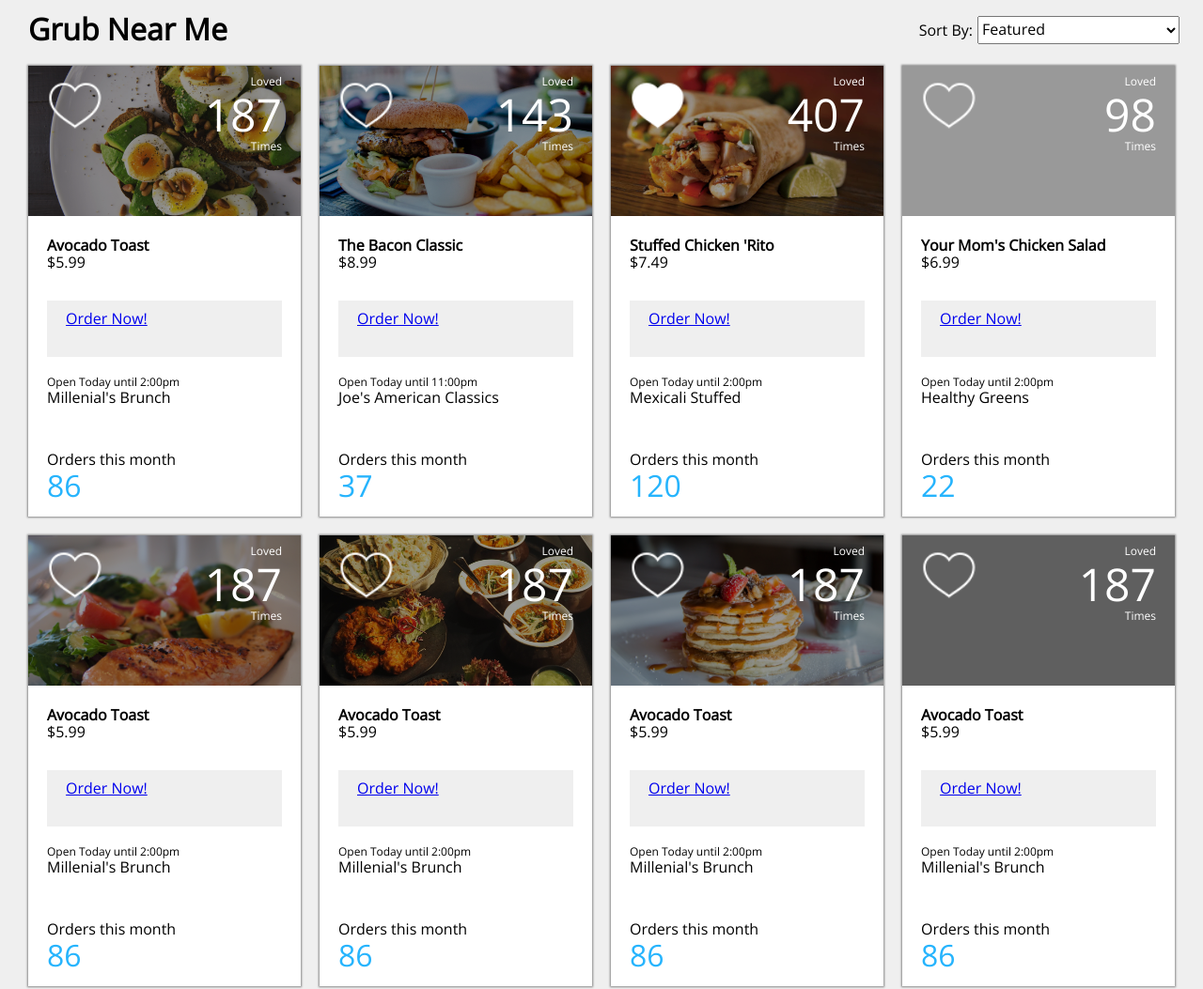
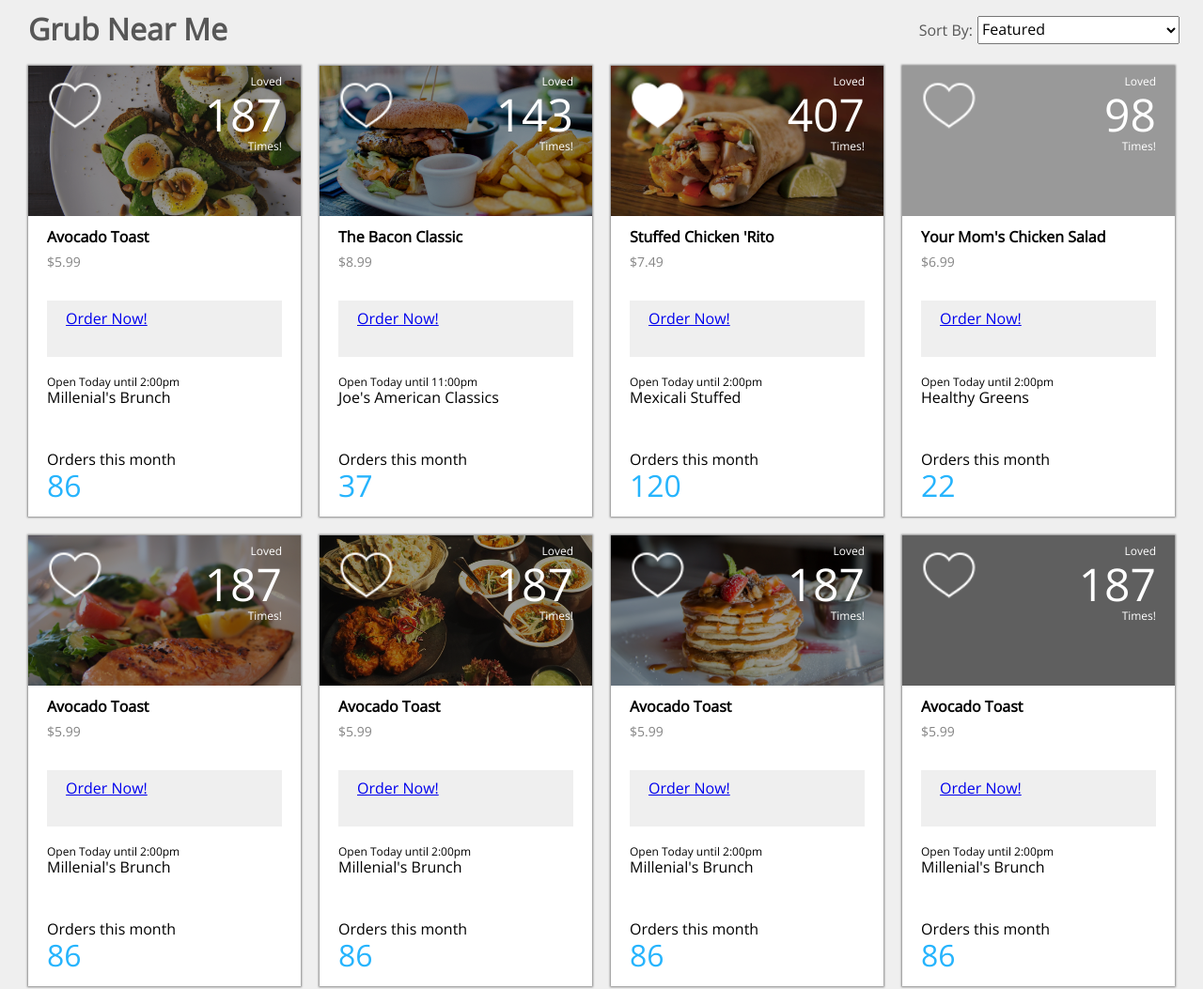
Before and after one commit to chris023/cm-comp-challenge-2, a plain HTML site: page index.html in a window 1280 px wide. Shown: the part 195-1248 px from the top of the page at 94% size. Drawn offline with nearby package versions, Linux system fonts and the light colour scheme; grey boxes are pictures that could not be loaded.

Commit message:
Minor color changes

```diff
--- a/css/style.css
+++ b/css/style.css
@@ -1,5 +1,6 @@
 body {
   background-color: #efefef;
+  color: #575757;
   font-family: 'Open Sans', sans-serif;
 }
 
@@ -171,6 +172,12 @@ nav {
   font-size: 32px;
 }
 
+.card-price {
+  color: #858585;
+  font-size: 14px;
+  margin: 10px 0;
+}
+
 .card-row1 {
   color: #FFF;
   display: flex;
@@ -268,8 +275,12 @@ nav {
   cursor: pointer;
 }
 
-.sort-by option:hover {
+option:hover {
   cursor: pointer;
+}
+
+option {
+  color: #575757;
 }
 
 .sort-container {
--- a/index.html
+++ b/index.html
@@ -41,7 +41,7 @@
       <div class='sort-container'>
         <p>Sort By: </p>
         <select class='sort-by'>
-          <option value="default">Featured</option>
+          <option value="default" selected="selected">Featured</option>
           <option value="a">Most Loved</option>
           <option value="b">Most Ordered This Month</option>
           <option value="c">Price: Low To High</option>
@@ -58,14 +58,14 @@
               <div class='card-views-container'>
                 <p class='card-views no-margin'>Loved</p>
                 <p class='card-views-counter no-margin'>187</p>
-                <p class='card-views no-margin'>Times</p>
+                <p class='card-views no-margin'>Times!</p>
               </div>
             </div>
           </div>
         </div>
         <div class="card-row3 card-cell">
           <p class='card-food-name no-margin'>Avocado Toast</p>
-          <p class='card-price no-margin'>$5.99</p>
+          <p class='card-price'>$5.99</p>
         </div>
         <div class="card-row4 card-cell">
           <a class='card-busi-link' href="#">Order Now!</a>
@@ -87,14 +87,14 @@
               <div class='card-views-container'>
                 <p class='card-views no-margin'>Loved</p>
                 <p class='card-views-counter no-margin'>143</p>
-                <p class='card-views no-margin'>Times</p>
+                <p class='card-views no-margin'>Times!</p>
               </div>
             </div>
           </div>
         </div>
         <div class="card-row3 card-cell">
           <p class='card-food-name no-margin'>The Bacon Classic</p>
-          <p class='card-price no-margin'>$8.99</p>
+          <p class='card-price'>$8.99</p>
         </div>
         <div class="card-row4 card-cell">
           <a class='card-busi-link' href="#">Order Now!</a>
@@ -116,14 +116,14 @@
               <div class='card-views-container'>
                 <p class='card-views no-margin'>Loved</p>
                 <p class='card-views-counter no-margin'>407</p>
-                <p class='card-views no-margin'>Times</p>
+                <p class='card-views no-margin'>Times!</p>
               </div>
             </div>
           </div>
         </div>
         <div class="card-row3 card-cell">
           <p class='card-food-name no-margin'>Stuffed Chicken 'Rito</p>
-          <p class='card-price no-margin'>$7.49</p>
+          <p class='card-price'>$7.49</p>
         </div>
         <div class="card-row4 card-cell">
           <a class='card-busi-link' href="#">Order Now!</a>
@@ -145,14 +145,14 @@
               <div class='card-views-container'>
                 <p class='card-views no-margin'>Loved</p>
                 <p class='card-views-counter no-margin'>98</p>
-                <p class='card-views no-margin'>Times</p>
+                <p class='card-views no-margin'>Times!</p>
               </div>
             </div>
           </div>
         </div>
         <div class="card-row3 card-cell">
           <p class='card-food-name no-margin'>Your Mom's Chicken Salad</p>
-          <p class='card-price no-margin'>$6.99</p>
+          <p class='card-price'>$6.99</p>
         </div>
         <div class="card-row4 card-cell">
           <a class='card-busi-link' href="#">Order Now!</a>
@@ -174,14 +174,14 @@
               <div class='card-views-container'>
                 <p class='card-views no-margin'>Loved</p>
                 <p class='card-views-counter no-margin'>187</p>
-                <p class='card-views no-margin'>Times</p>
+                <p class='card-views no-margin'>Times!</p>
               </div>
             </div>
           </div>
         </div>
         <div class="card-row3 card-cell">
           <p class='card-food-name no-margin'>Avocado Toast</p>
-          <p class='card-price no-margin'>$5.99</p>
+          <p class='card-price'>$5.99</p>
         </div>
         <div class="card-row4 card-cell">
           <a class='card-busi-link' href="#">Order Now!</a>
@@ -203,14 +203,14 @@
               <div class='card-views-container'>
                 <p class='card-views no-margin'>Loved</p>
                 <p class='card-views-counter no-margin'>187</p>
-                <p class='card-views no-margin'>Times</p>
+                <p class='card-views no-margin'>Times!</p>
               </div>
             </div>
           </div>
         </div>
         <div class="card-row3 card-cell">
           <p class='card-food-name no-margin'>Avocado Toast</p>
-          <p class='card-price no-margin'>$5.99</p>
+          <p class='card-price'>$5.99</p>
         </div>
         <div class="card-row4 card-cell">
           <a class='card-busi-link' href="#">Order Now!</a>
@@ -232,14 +232,14 @@
               <div class='card-views-container'>
                 <p class='card-views no-margin'>Loved</p>
                 <p class='card-views-counter no-margin'>187</p>
-                <p class='card-views no-margin'>Times</p>
+                <p class='card-views no-margin'>Times!</p>
               </div>
             </div>
           </div>
         </div>
         <div class="card-row3 card-cell">
           <p class='card-food-name no-margin'>Avocado Toast</p>
-          <p class='card-price no-margin'>$5.99</p>
+          <p class='card-price'>$5.99</p>
         </div>
         <div class="card-row4 card-cell">
           <a class='card-busi-link' href="#">Order Now!</a>
@@ -261,14 +261,14 @@
               <div class='card-views-container'>
                 <p class='card-views no-margin'>Loved</p>
                 <p class='card-views-counter no-margin'>187</p>
-                <p class='card-views no-margin'>Times</p>
+                <p class='card-views no-margin'>Times!</p>
               </div>
             </div>
           </div>
         </div>
         <div class="card-row3 card-cell">
           <p class='card-food-name no-margin'>Avocado Toast</p>
-          <p class='card-price no-margin'>$5.99</p>
+          <p class='card-price'>$5.99</p>
         </div>
         <div class="card-row4 card-cell">
           <a class='card-busi-link' href="#">Order Now!</a>
```
